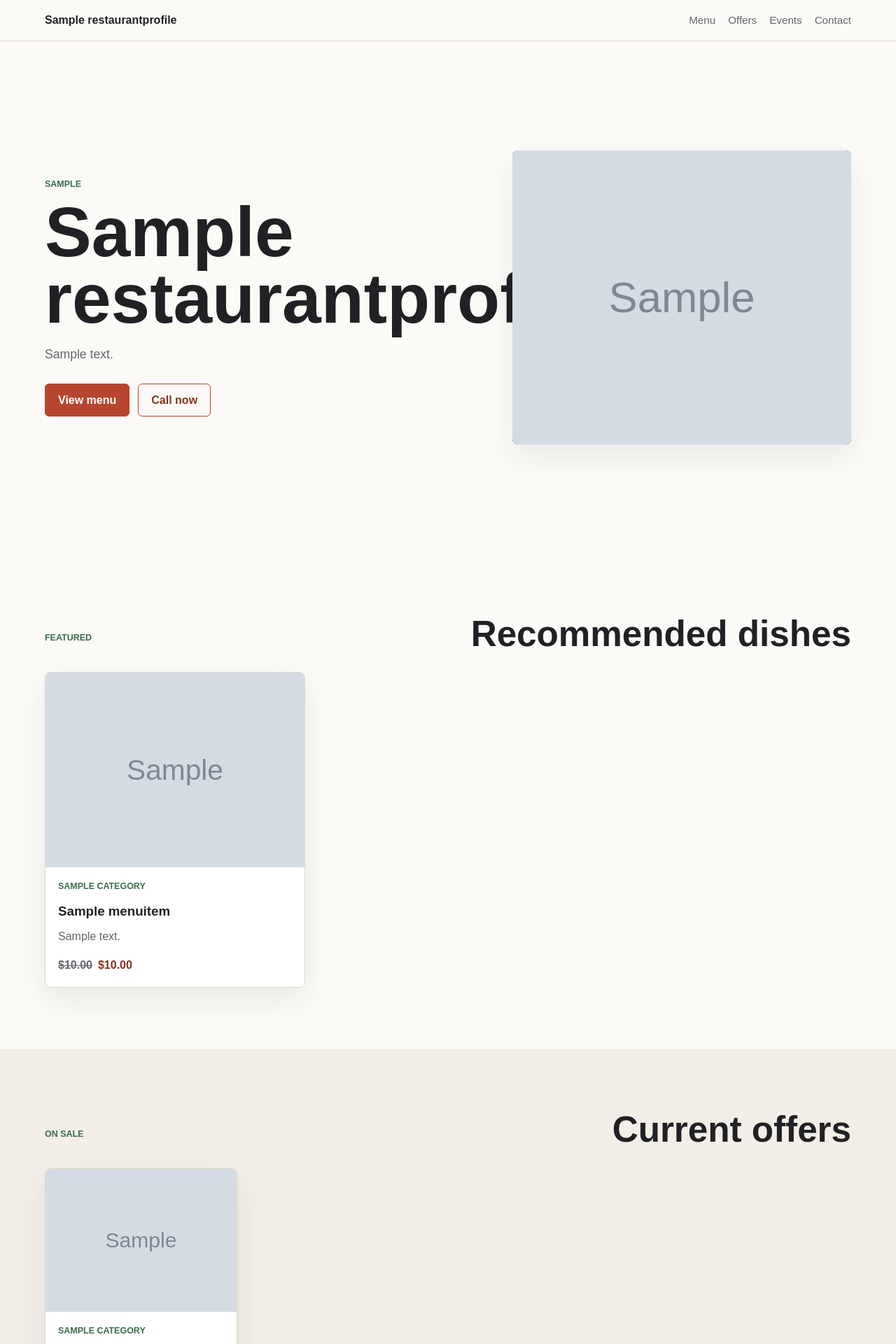
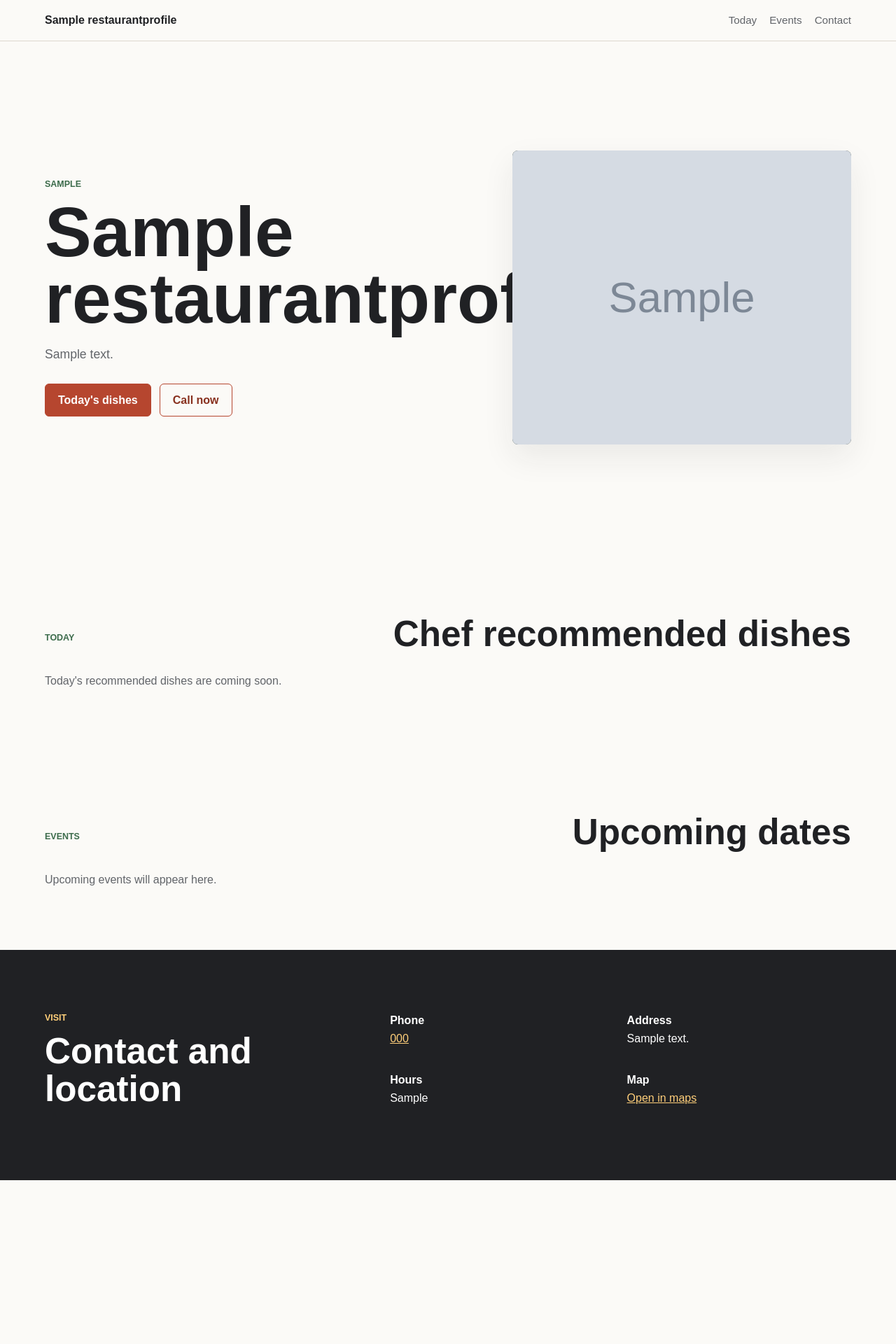
Before and after one commit to xuzhihuiCSY/restaurant_homepage, a Django app: page / in a window 1280 px wide. Shown: the top 1920 px of the page at 70% size. After the commit the page ends 1686 px from the top, so only its background shows below. Run offline with Django 5.2, Linux system fonts and the light colour scheme; tables that the repository leaves empty hold one stand-in row (values such as "Sample post"); grey boxes marked "Sample" are stand-in pictures.

Commit message:
Limit homepage to daily recommendations

```diff
--- a/homepage/models.py
+++ b/homepage/models.py
@@ -1,5 +1,6 @@
 from django.core.exceptions import ValidationError
 from django.db import models
+from django.utils import timezone
 
 
 class RestaurantProfile(models.Model):
@@ -21,29 +22,12 @@
         return self.name
 
 
-class Category(models.Model):
-    name = models.CharField(max_length=80)
-    order = models.PositiveIntegerField(default=0)
-
-    class Meta:
-        ordering = ["order", "name"]
-        verbose_name_plural = "Categories"
-
-    def __str__(self):
-        return self.name
-
-
-class MenuItem(models.Model):
-    category = models.ForeignKey(
-        Category,
-        on_delete=models.CASCADE,
-        related_name="items",
-    )
+class DailyRecommendation(models.Model):
     name = models.CharField(max_length=120)
     description = models.TextField(blank=True)
-    base_price = models.DecimalField(max_digits=8, decimal_places=2)
+    price = models.DecimalField(max_digits=8, decimal_places=2)
+    display_date = models.DateField(default=timezone.localdate)
     is_available = models.BooleanField(default=True)
-    is_featured = models.BooleanField(default=False)
     is_on_sale = models.BooleanField(default=False)
     sale_price = models.DecimalField(
         max_digits=8,
@@ -51,17 +35,17 @@
         blank=True,
         null=True,
     )
-    image = models.ImageField(upload_to="menu/", blank=True)
+    image = models.ImageField(upload_to="recommendations/", blank=True)
     order = models.PositiveIntegerField(default=0)
 
     class Meta:
-        ordering = ["category__order", "order", "name"]
+        ordering = ["display_date", "order", "name"]
 
     def clean(self):
         if self.is_on_sale and self.sale_price is None:
             raise ValidationError({"sale_price": "Sale price is required for sale items."})
-        if self.sale_price is not None and self.sale_price >= self.base_price:
-            raise ValidationError({"sale_price": "Sale price should be lower than base price."})
+        if self.sale_price is not None and self.sale_price >= self.price:
+            raise ValidationError({"sale_price": "Sale price should be lower than regular price."})
 
     def __str__(self):
         return self.name
--- a/homepage/tests.py
+++ b/homepage/tests.py
@@ -8,3 +8,4 @@
 
         self.assertEqual(response.status_code, 200)
         self.assertContains(response, "Restaurant Name")
+        self.assertContains(response, "Chef recommended dishes")
--- a/homepage/views.py
+++ b/homepage/views.py
@@ -1,10 +1,9 @@
 from types import SimpleNamespace
 
-from django.db.models import Prefetch
 from django.shortcuts import render
 from django.utils import timezone
 
-from .models import Category, Event, MenuItem, RestaurantProfile
+from .models import DailyRecommendation, Event, RestaurantProfile
 
 
 def home(request):
@@ -19,19 +18,14 @@
         hero_image=None,
     )
 
-    visible_items = MenuItem.objects.filter(is_available=True)
-    categories = Category.objects.prefetch_related(
-        Prefetch("items", queryset=visible_items.order_by("order", "name"))
-    )
-    featured_items = visible_items.filter(is_featured=True).select_related("category")[:6]
-    sale_items = (
-        visible_items.filter(is_on_sale=True, sale_price__isnull=False)
-        .select_related("category")
-        [:4]
-    )
+    today = timezone.localdate()
+    recommendations = DailyRecommendation.objects.filter(
+        is_available=True,
+        display_date=today,
+    )[:6]
     upcoming_events = Event.objects.filter(
         is_published=True,
-        event_date__gte=timezone.localdate(),
+        event_date__gte=today,
     )[:3]
 
     return render(
@@ -39,9 +33,7 @@
         "homepage/home.html",
         {
             "profile": profile,
-            "categories": categories,
-            "featured_items": featured_items,
-            "sale_items": sale_items,
+            "recommendations": recommendations,
             "upcoming_events": upcoming_events,
         },
     )
--- a/static/homepage/css/home.css
+++ b/static/homepage/css/home.css
@@ -85,7 +85,7 @@
 }
 
 .eyebrow,
-.category-label {
+.dish-label {
     margin: 0 0 10px;
     color: var(--leaf);
     font-size: 0.78rem;
@@ -206,8 +206,7 @@
 }
 
 .menu-card,
-.event-card,
-.category-block {
+.event-card {
     border: 1px solid var(--line);
     border-radius: 8px;
     background: var(--panel);
@@ -228,8 +227,7 @@
     padding: 18px;
 }
 
-.menu-card-body p:not(.category-label),
-.menu-row p,
+.menu-card-body p:not(.dish-label),
 .event-card p {
     color: var(--muted);
 }
@@ -247,27 +245,6 @@
     color: var(--muted);
     font-weight: 600;
     text-decoration: line-through;
-}
-
-.menu-list {
-    display: grid;
-    gap: 18px;
-}
-
-.category-block {
-    padding: 22px;
-}
-
-.menu-row {
-    display: grid;
-    grid-template-columns: minmax(0, 1fr) auto;
-    gap: 18px;
-    padding: 16px 0;
-    border-top: 1px solid var(--line);
-}
-
-.menu-row:first-of-type {
-    margin-top: 10px;
 }
 
 .event-list {
@@ -360,7 +337,6 @@
         grid-template-columns: 1fr;
     }
 
-    .menu-row,
     .event-card {
         grid-template-columns: 1fr;
     }
--- a/templates/homepage/home.html
+++ b/templates/homepage/home.html
@@ -12,8 +12,7 @@
     <header class="site-header">
         <a class="brand" href="#top">{{ profile.name }}</a>
         <nav class="site-nav" aria-label="Main navigation">
-            <a href="#menu">Menu</a>
-            <a href="#offers">Offers</a>
+            <a href="#recommendations">Today</a>
             <a href="#events">Events</a>
             <a href="#contact">Contact</a>
         </nav>
@@ -26,7 +25,7 @@
                 <h1>{{ profile.name }}</h1>
                 <p>{{ profile.description|default:"Fresh food, warm service, and a simple place to gather." }}</p>
                 <div class="hero-actions">
-                    <a class="button primary" href="#menu">View menu</a>
+                    <a class="button primary" href="#recommendations">Today's dishes</a>
                     {% if profile.phone %}
                         <a class="button secondary" href="tel:{{ profile.phone }}">Call now</a>
                     {% endif %}
@@ -41,72 +40,20 @@
             </div>
         </section>
 
-        <section id="menu" class="section">
+        <section id="recommendations" class="section">
             <div class="section-heading">
-                <p class="eyebrow">Featured</p>
-                <h2>Recommended dishes</h2>
+                <p class="eyebrow">Today</p>
+                <h2>Chef recommended dishes</h2>
             </div>
-            {% if featured_items %}
+            {% if recommendations %}
                 <div class="item-grid">
-                    {% for item in featured_items %}
+                    {% for item in recommendations %}
                         {% include "homepage/partials/menu_card.html" with item=item %}
                     {% endfor %}
                 </div>
             {% else %}
-                <p class="empty-state">Menu highlights are coming soon.</p>
+                <p class="empty-state">Today's recommended dishes are coming soon.</p>
             {% endif %}
-        </section>
-
-        <section id="offers" class="section accent">
-            <div class="section-heading">
-                <p class="eyebrow">On sale</p>
-                <h2>Current offers</h2>
-            </div>
-            {% if sale_items %}
-                <div class="item-grid compact">
-                    {% for item in sale_items %}
-                        {% include "homepage/partials/menu_card.html" with item=item %}
-                    {% endfor %}
-                </div>
-            {% else %}
-                <p class="empty-state">No active offers right now.</p>
-            {% endif %}
-        </section>
-
-        <section class="section">
-            <div class="section-heading">
-                <p class="eyebrow">Menu</p>
-                <h2>Browse by category</h2>
-            </div>
-            <div class="menu-list">
-                {% for category in categories %}
-                    {% if category.items.all %}
-                        <article class="category-block">
-                            <h3>{{ category.name }}</h3>
-                            {% for item in category.items.all %}
-                                <div class="menu-row">
-                                    <div>
-                                        <h4>{{ item.name }}</h4>
-                                        {% if item.description %}
-                                            <p>{{ item.description }}</p>
-                                        {% endif %}
-                                    </div>
-                                    <div class="price">
-                                        {% if item.is_on_sale and item.sale_price %}
-                                            <span class="old-price">${{ item.base_price }}</span>
-                                            <span>${{ item.sale_price }}</span>
-                                        {% else %}
-                                            <span>${{ item.base_price }}</span>
-                                        {% endif %}
-                                    </div>
-                                </div>
-                            {% endfor %}
-                        </article>
-                    {% endif %}
-                {% empty %}
-                    <p class="empty-state">Menu categories are coming soon.</p>
-                {% endfor %}
-            </div>
         </section>
 
         <section id="events" class="section">
--- a/templates/homepage/partials/menu_card.html
+++ b/templates/homepage/partials/menu_card.html
@@ -3,17 +3,17 @@
         <img src="{{ item.image.url }}" alt="{{ item.name }}">
     {% endif %}
     <div class="menu-card-body">
-        <p class="category-label">{{ item.category.name }}</p>
+        <p class="dish-label">Today's pick</p>
         <h3>{{ item.name }}</h3>
         {% if item.description %}
             <p>{{ item.description }}</p>
         {% endif %}
         <div class="price">
             {% if item.is_on_sale and item.sale_price %}
-                <span class="old-price">${{ item.base_price }}</span>
+                <span class="old-price">${{ item.price }}</span>
                 <span>${{ item.sale_price }}</span>
             {% else %}
-                <span>${{ item.base_price }}</span>
+                <span>${{ item.price }}</span>
             {% endif %}
         </div>
     </div>
```
Also changed, not shown: Restaurant_Implementation_Plan.md (+31 -25 lines), homepage/admin.py (+9 -17 lines), README.md, homepage/migrations/0002_dailyrecommendation_remove_menuitem_category_and_more.py (added).
